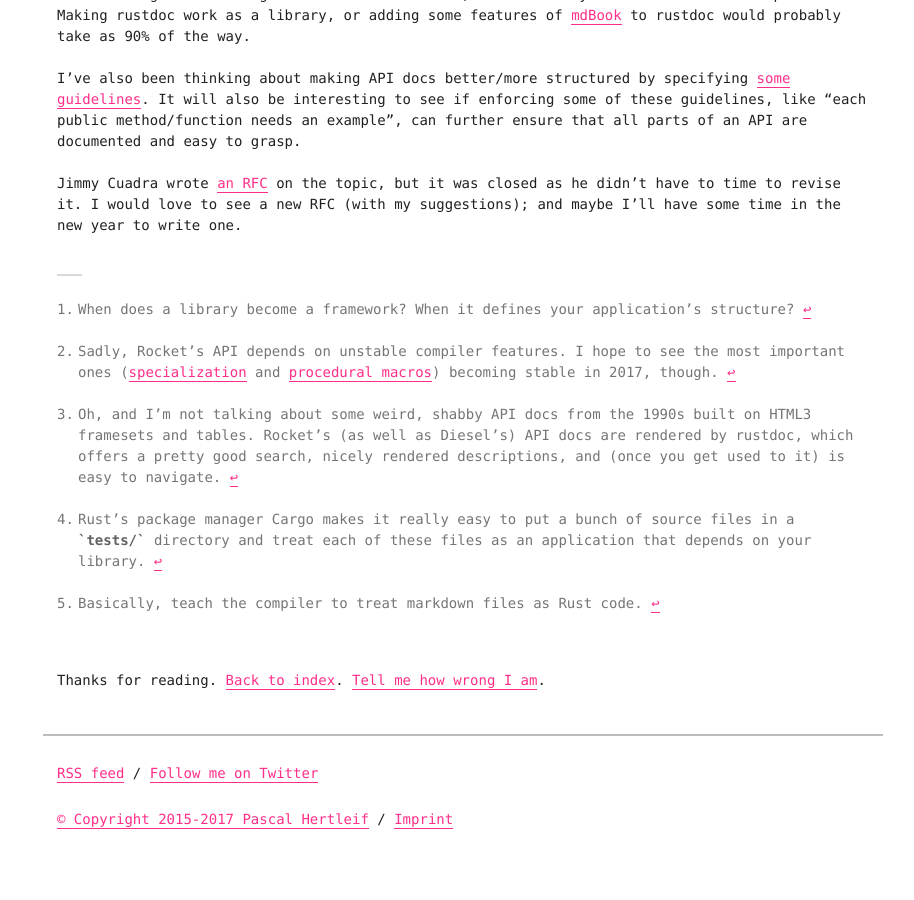
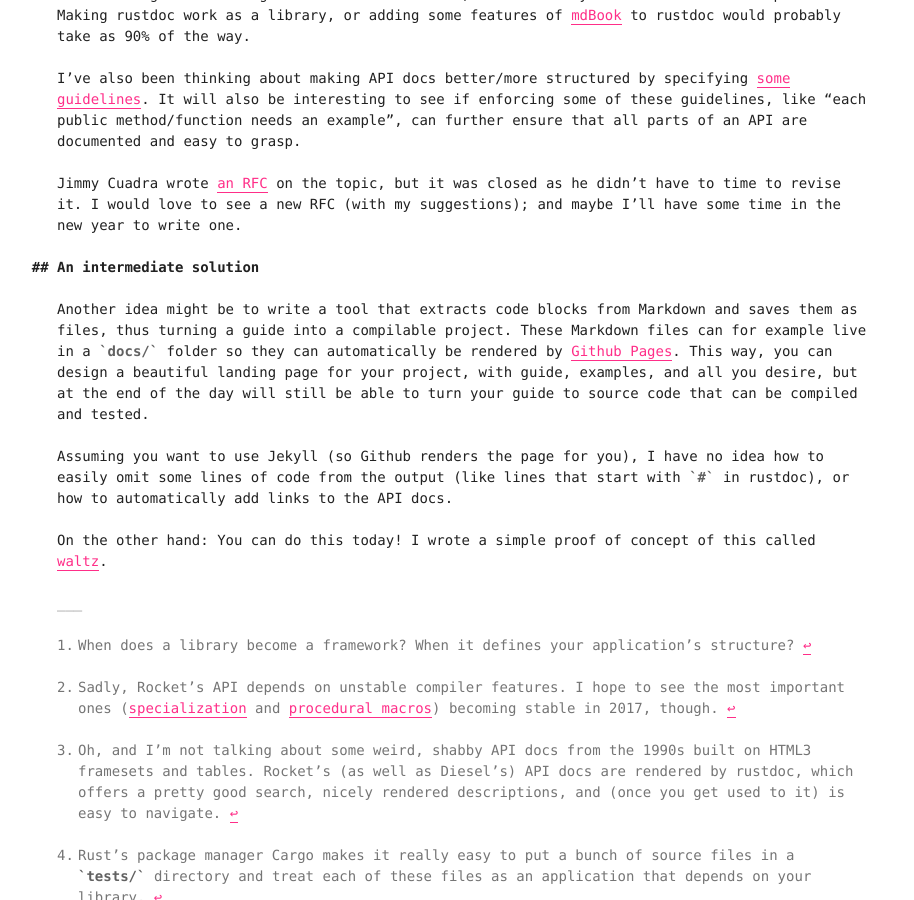
Before and after one commit to killercup/scribbles, a Jekyll site: the page built from _posts/2016-12-28-teaching-libraries.md, in a window 1280 px wide and 900 px high, scrolled down 2260 px. Shown: the whole window, without its empty margins (177-1091 px from the left). Built offline with Jekyll 4.4.1, drawn with Linux system fonts in a browser that asks for light colours; before the commit the page ends 3115 px from its top, so only the background shows below that.

Commit message:
Mention waltz

```diff
--- a/_posts/2016-12-28-teaching-libraries.md
+++ b/_posts/2016-12-28-teaching-libraries.md
@@ -97,7 +97,20 @@ I'm thinking about making this work with rustdoc, which already has a lot of the
 
 I've also been thinking about making API docs better/more structured by specifying [some guidelines][doc-lints]. It will also be interesting to see if enforcing some of these guidelines, like "each public method/function needs an example", can further ensure that all parts of an API are documented and easy to grasp.
 
+[doc-lints]: {% post_url 2016-08-17-machine-readable-inline-markdown-code-cocumentation %}
+
 Jimmy Cuadra wrote [an RFC][rfc-pr-1713] on the topic, but it was closed as he didn't have to time to revise it. I would love to see a new RFC (with my suggestions); and maybe I'll have some time in the new year to write one.
 
-[doc-lints]: {% post_url 2016-08-17-machine-readable-inline-markdown-code-cocumentation %}
 [rfc-pr-1713]: https://github.com/rust-lang/rfcs/pull/1713
+
+## An intermediate solution
+
+Another idea might be to write a tool that extracts code blocks from Markdown and saves them as files, thus turning a guide into a compilable project. These Markdown files can for example live in a `docs/` folder so they can automatically be rendered by [Github Pages][gh-pages-docs-folder]. This way, you can design a beautiful landing page for your project, with guide, examples, and all you desire, but at the end of the day will still be able to turn your guide to source code that can be compiled and tested.
+
+Assuming you want to use Jekyll (so Github renders the page for you), I have no idea how to easily omit some lines of code from the output (like lines that start with `#` in rustdoc), or how to automatically add links to the API docs.
+
+[gh-pages-docs-folder]: https://help.github.com/articles/configuring-a-publishing-source-for-github-pages/#publishing-your-github-pages-site-from-a-docs-folder-on-your-master-branch
+
+On the other hand: You can do this today! I wrote a simple proof of concept of this called [waltz].
+
+[waltz]: https://github.com/killercup/waltz
```
